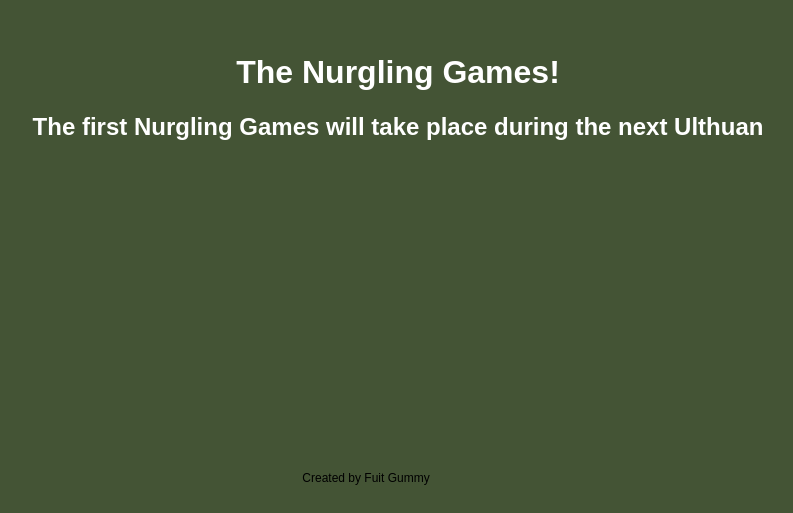
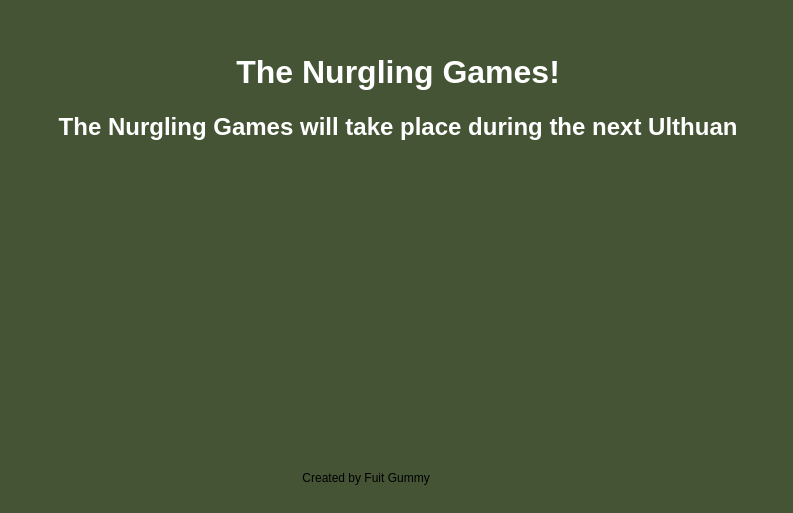
Before and after one commit to ElliotChester/NurglingGames, a plain HTML site: page index.html in a window 1280 px wide. Shown: the part 287-800 px from the top of the page, without its empty margins (250-1043 px from the left). Drawn offline with Linux system fonts and the light colour scheme.

Commit message:
Update index.html

```diff
--- a/index.html
+++ b/index.html
@@ -2,8 +2,8 @@
 
 <meta property="og:title" content="The Nurgling Games"/>
 <meta property="og:type" content="website" />
-<meta property="og:url" content="https://nurglings.games"/>
-<meta property="og:description" content="The next Nurgling Games are happening soon"/>
+<meta property="og:url" content="https://nurgling.games"/>
+<meta property="og:description" content="The Nurgling Games will take place during the next Ulthuan"/>
 <meta property="og:image" content="http://nurgling.games/Images/Nurgle.png"/>
 <meta name="theme-color" content="#445435"/>
 
@@ -16,7 +16,7 @@
 
     <div style="color:white; text-align: center; width: 100%; height: 70px; position: absolute; top: 40%;">
         <h1>The Nurgling Games!</h1>
-        <h2>The first Nurgling Games will take place during the next Ulthuan</h2>
+        <h2>The Nurgling Games will take place during the next Ulthuan</h2>
     </div>
 
 
```
